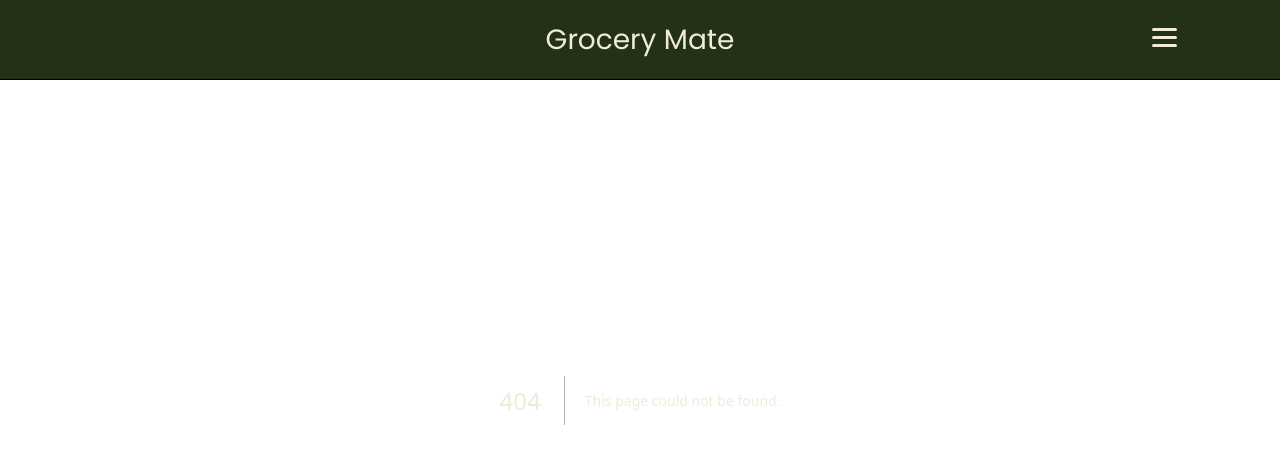
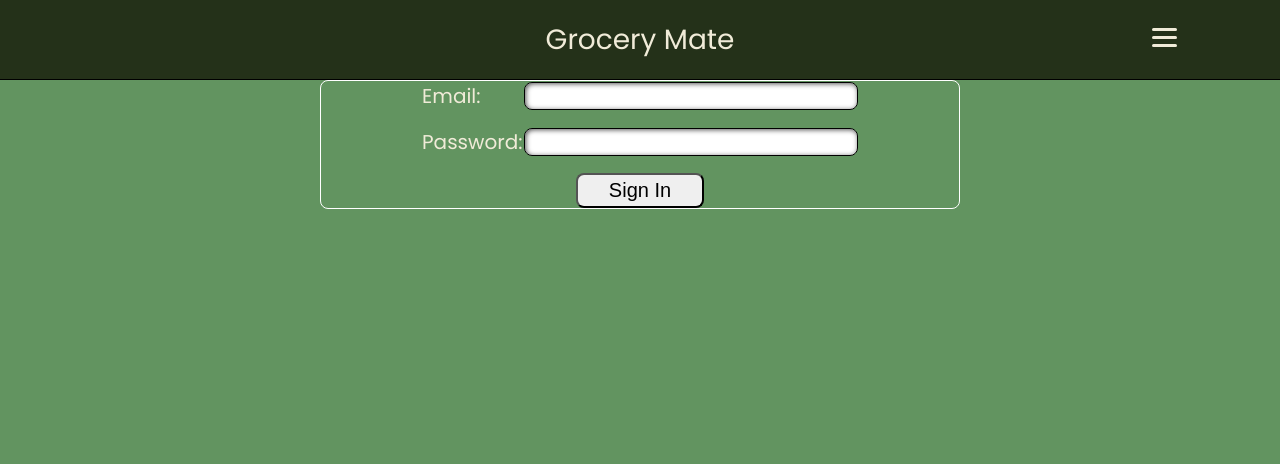
Before and after one commit to khintz34/grocery_list, a Next.js app: page /SignIn in a window 1280 px wide. Before the commit this address had no page. Shown: the top 464 px of the page. Built offline with nearby package versions, Linux system fonts and the light colour scheme.

Commit message:
sign in page init

```diff
--- /dev/null
+++ b/src/app/SignIn/page.module.scss
@@ -0,0 +1,71 @@
+.main {
+  display: flex;
+  flex-direction: column;
+  justify-content: flex-start;
+  align-items: center;
+  padding: 10vh 0 0 0;
+  height: 100vh;
+  background-color: var(--primary-background);
+  gap: 1.5vh;
+}
+
+.form {
+  border: 1px solid white;
+  border-radius: 8px;
+  width: 50vw;
+  display: flex;
+  flex-direction: column;
+  align-items: center;
+  justify-content: center;
+  gap: 2vh;
+
+  @media screen and (max-width: 768px) {
+    width: 100vw;
+    padding: 0 24px;
+    height: 30vh;
+  }
+}
+
+.label {
+  width: 8vw;
+  font-size: 20px;
+
+  @media screen and (max-width: 768px) {
+    width: 32vw;
+  }
+}
+
+.inputContainer {
+  display: flex;
+  flex-direction: row;
+  justify-content: center;
+  align-items: center;
+}
+
+.input {
+  color: black;
+  width: 45ch;
+  border-radius: 8px;
+  height: 3.5vh;
+  background-color: white;
+  border: 1px solid black;
+  box-shadow: 1px 1px 5px #555 inset;
+  padding-left: 10px;
+
+  @media screen and (max-width: 767px) {
+    font-size: 16px;
+    width: 20ch;
+  }
+}
+
+.btn {
+  width: 10vw;
+  font-size: 20px;
+  color: black;
+  border-radius: 8px;
+  padding: 0.5vh;
+
+  @media screen and (max-width: 767px) {
+    width: 25vw;
+  }
+}
--- /dev/null
+++ b/src/app/SignIn/page.tsx
@@ -0,0 +1,63 @@
+"use client";
+import styles from "./page.module.scss";
+import {
+  getAuth,
+  GoogleAuthProvider,
+  signInWithPopup,
+  signOut,
+  signInWithEmailAndPassword,
+} from "firebase/auth";
+import { useState, useEffect, useContext } from "react";
+import { AuthContext } from "@/contexts/authContext";
+
+export default function SignIn() {
+  const [email, setEmail] = useState<string>("");
+  const { auth, setAuth } = useContext(AuthContext);
+  const [password, setPassword] = useState<string>("");
+  const [signInError, setSignInError] = useState<boolean>(false);
+  const [currentAuth, setCurrentAuth] = useState(false);
+
+  return (
+    <main className={styles.main}>
+      <form action="" className={styles.form}>
+        <div className={styles.inputContainer}>
+          <label htmlFor="email" className={styles.label}>
+            Email:
+          </label>
+          <input
+            type="email"
+            name="email"
+            id="email"
+            className={styles.input}
+            onChange={(e) => setEmail(e.target.value)}
+            value={email}
+          />
+        </div>
+        <div className={styles.inputContainer}>
+          <label htmlFor="password" className={styles.label}>
+            Password:
+          </label>
+          <input
+            type="password"
+            name="password"
+            id="password"
+            className={styles.input}
+            onChange={(e) => setPassword(e.target.value)}
+            value={email}
+          />
+        </div>
+        <button
+          type="submit"
+          className={styles.btn}
+          onClick={(e) => {
+            //todo replace this with sign in functionality from main page
+            e.preventDefault();
+            setAuth(!auth);
+          }}
+        >
+          {auth ? "Sign Out" : "Sign In"}
+        </button>
+      </form>
+    </main>
+  );
+}
```
